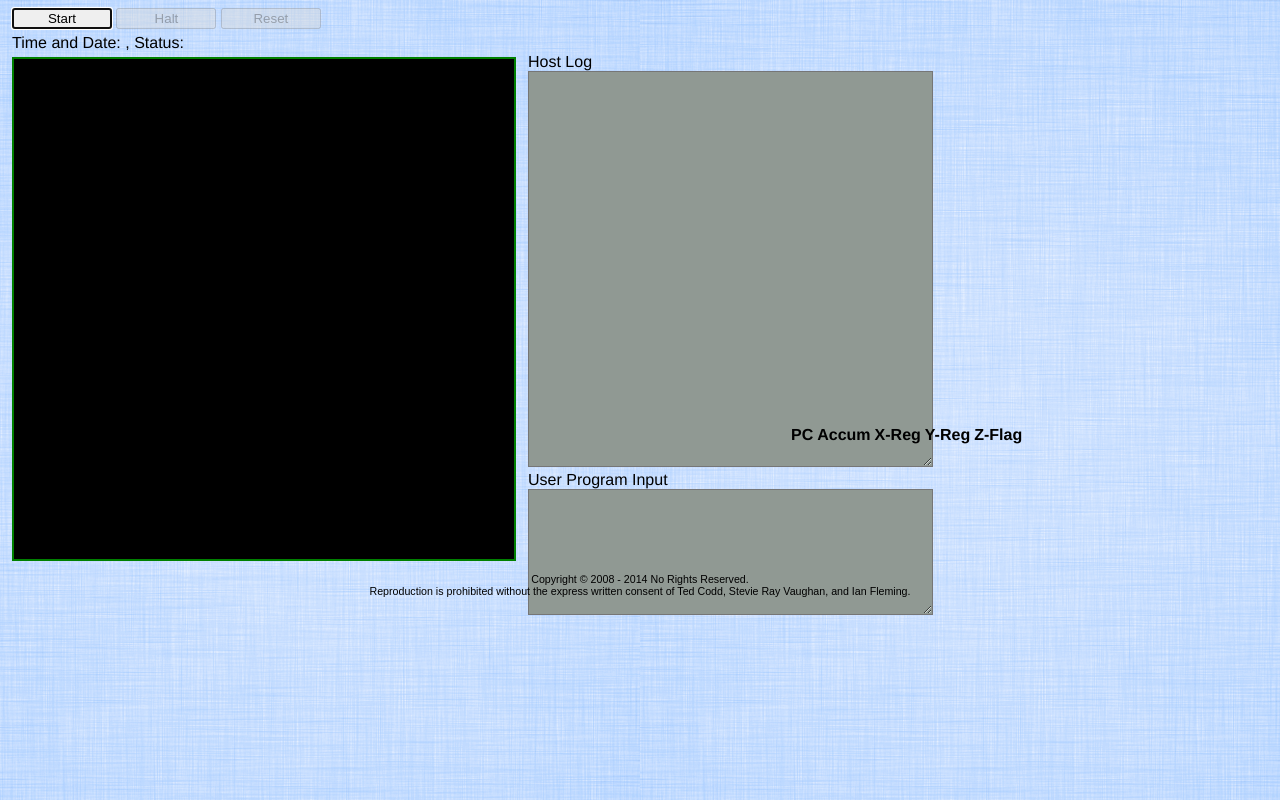
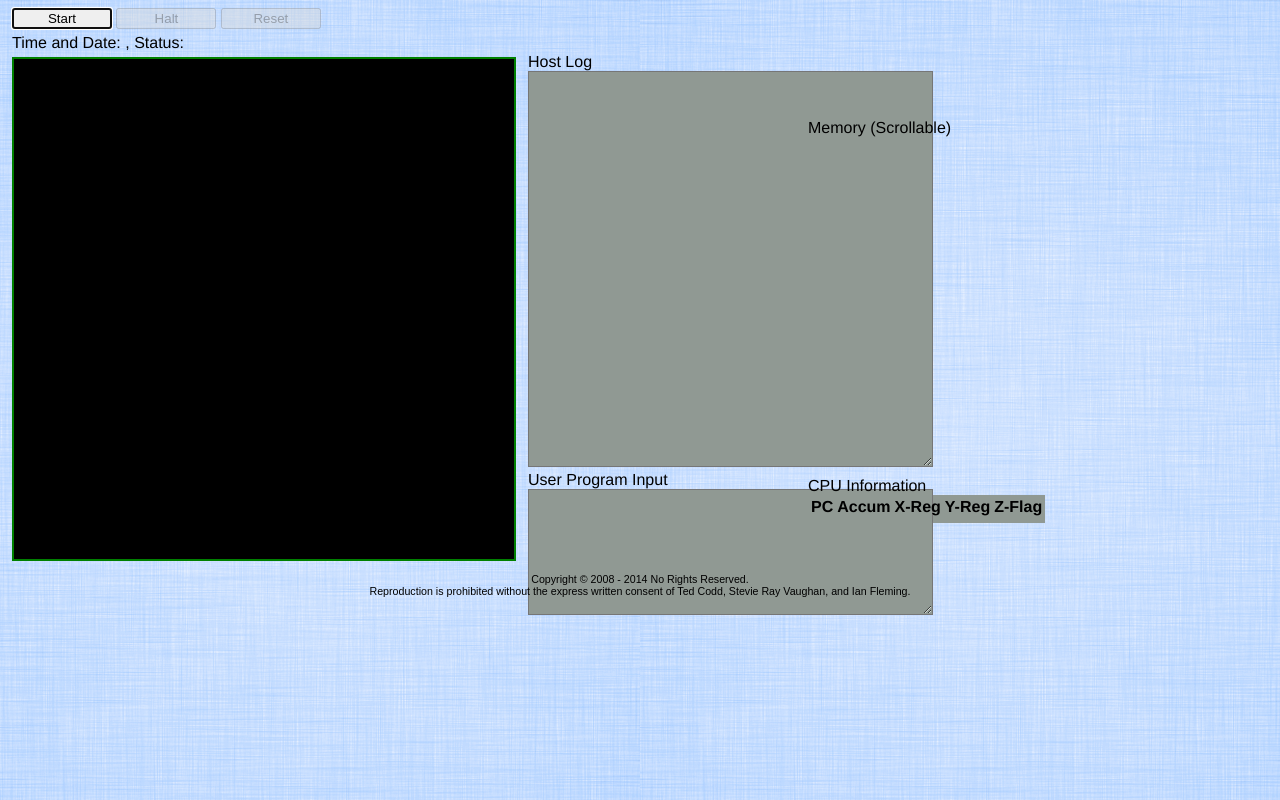
Before and after one commit to johnpaulwelsh/jip-os, a plain HTML site: page index.html in a window 1280 px wide. Drawn offline with Linux system fonts and the light colour scheme.

Commit message:
Making the index.html prettier (marginally)

```diff
--- a/index.html
+++ b/index.html
@@ -92,8 +92,8 @@
                       id  ="taHostLog"
                       rows="26"
                       cols="48"
-                      style="background-color: #909993;"
-                    ></textarea>
+                      style="background-color: #909993;">
+            </textarea>
         </label>
     </div>
 
@@ -110,13 +110,21 @@
         </label>
     </div>
 
-    <div id="divMemoryDisplay" style="height: 300px; overflow-y: auto; margin-left: 780px; margin-top: -500px;">
-        <table id="tableMemory">
+    <div id="divMemoryDisplay" style="height: 338px; width: 230px; overflow-y: auto; margin-left: 800px; margin-top: -500px;">
+        <label>
+            Memory (Scrollable)
+            <br>
+            <table id="tableMemory" style="background-color: #909993;">
             </table>
+        </label>
     </div>
 
-    <div id="divCPUComponentsDisplay" style="margin-left: 780px; margin-top: 4px;">
-        <table id="tableCPUComponents">
+    <div id="divCPUComponentsDisplay" style="width: 250px; margin-left: 800px; margin-top: 20px;">
+
+        <label>
+            CPU Information
+            <br>
+            <table id="tableCPUComponents" style="background-color: #909993;">
                 <tr style="text-align: center;">
                     <th>PC</th>
                     <th>Accum</th>
@@ -132,6 +140,8 @@
                     <td id="tdZFlag"></td>
                 </tr>
             </table>
+        </label>
+
     </div>
 </div>
 
```
Lines whose indentation alone changed are shown as unchanged.
